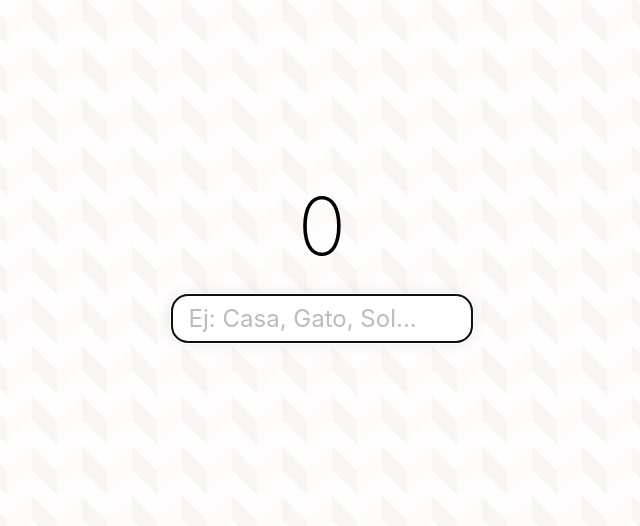
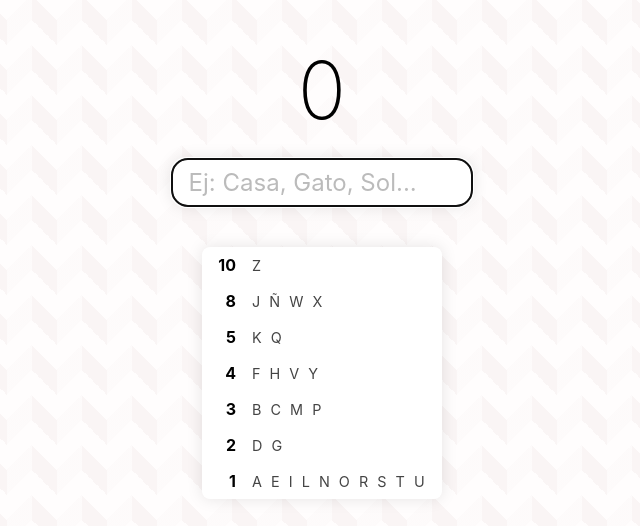
Before and after one commit to mauriciabad/cuentaletras, a plain HTML site: page index.html in a window 1280 px wide. Shown: the part 130-656 px from the top of the page, without its empty margins (318-958 px from the left). Drawn offline with Linux system fonts and the light colour scheme; a web font is replaced by a local one.

Commit message:
Show values

```diff
--- a/index.html
+++ b/index.html
@@ -50,6 +50,38 @@
         font-weight: 200;
       }
 
+      #letterValuesDisplay {
+        width: 100%;
+        max-width: 22ch;
+        margin: 0 auto;
+        border-collapse: collapse;
+        text-align: left;
+        box-shadow: 0 0 1rem rgba(0, 0, 0, 0.1);
+        background-color: #fff;
+        border-radius: 0.5rem;
+      }
+
+      #letterValuesDisplay td {
+        padding: 0.5rem;
+      }
+
+      #letterValuesDisplay .value {
+        font-size: 1rem;
+        font-weight: 700;
+        text-align: right;
+        padding-left: 1rem;
+      }
+
+      #letterValuesDisplay .letters {
+        font-size: 0.9rem;
+        font-weight: 400;
+        color: #444;
+        text-transform: uppercase;
+      }
+
+      #letterValuesDisplay .letters > span {
+        margin-inline-end: 1ch;
+      }
       * {
         font-family: 'Inter', sans-serif;
         box-sizing: border-box;
@@ -68,6 +100,7 @@
       autocomplete="off"
       placeholder="Ej: Casa, Gato, Sol..."
     />
+    <table id="letterValuesDisplay"></table>
 
     <script>
       const letterValues = {
@@ -111,6 +144,32 @@
         }
         document.getElementById('wordValue').innerText = value
       }
+
+      const letterValuesDisplay = document.getElementById('letterValuesDisplay')
+      const lettersByValue = Object.entries(letterValues).reduce(
+        (acc, [letter, value]) => {
+          if (!acc[value]) {
+            acc[value] = []
+          }
+          acc[value].push(letter)
+          return acc
+        },
+        {}
+      )
+      const sortedLettersByValue = Object.entries(lettersByValue).sort(
+        (a, b) => b[0] - a[0]
+      )
+
+      for (const [value, letters] of sortedLettersByValue) {
+        const row = document.createElement('tr')
+        row.innerHTML = `
+          <td class="value">${value}</td>
+          <td class="letters">${letters
+            .map((l) => `<span>${l}</span>`)
+            .join('')}</td>
+        `
+        letterValuesDisplay.appendChild(row)
+      }
     </script>
   </body>
 </html>
```
